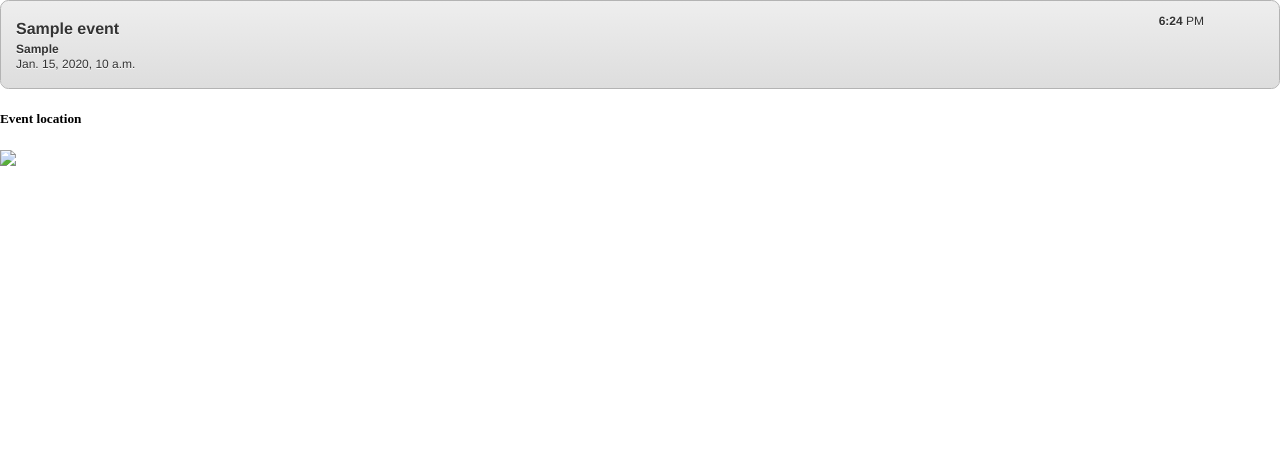
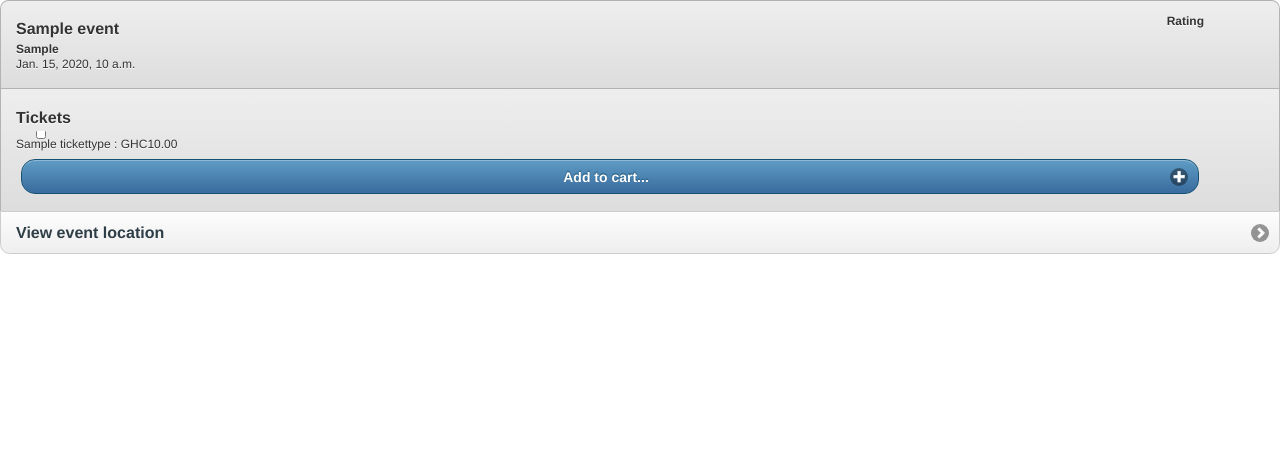
Before and after one commit to alpharay/ETS, a Django app: template templates/baseApp/eventDetails.html in a window 1280 px wide. Shown: the top 453 px of the page. Run offline with Django 3.2, Linux system fonts and the light colour scheme; tables that the repository leaves empty hold one stand-in row (values such as "Sample post"); the template is opened without the code that fills it: values that come from a table or form of the project are taken from there, most other values are stand-ins (such as "Sample title", 1, 10 or a date in 2020); some libraries are stand-ins or nearby versions.

Commit message:
updated templates

```diff
--- a/baseApp/models.py
+++ b/baseApp/models.py
@@ -108,6 +108,7 @@ class Ticket(models.Model):
     event=models.ForeignKey(Event,blank=True)
     ticketType = models.ForeignKey(TicketType)
     pin=models.CharField(max_length=30)
+    quantity=models.IntegerField(max_length=5)
     serialNo=models.CharField(max_length=30)
     #order =  models.CharField(max_length=30)
     def __unicode__(self):
--- a/baseApp/urls.py
+++ b/baseApp/urls.py
@@ -8,6 +8,7 @@ url(r'^bycategory$', 'baseApp.views.categories_list'),
 url(r'^events/(?P<id>\d+)$', 'baseApp.views.events_list'),
 #url(r'^login$', 'reg.views.blog_list'),
 url(r'^(detail|info)/(?P<id>\d+)$', 'baseApp.views.event_detail'),
+url(r'^map/(?P<id>\d+)$', 'baseApp.views.view_map'),
 #url(r'^search/(.+)*$', 'blog.views.blog_search'),
 #url(r'^editcomment/(?P<id>\d+)*/$', 'blog.views.edit_comment'),
 )
--- a/reg/views.py
+++ b/reg/views.py
@@ -36,8 +36,6 @@ def signupView(request):
          #         form = CommentForm(initial={'id':comment.id,'body':comment.body,'author':comment.author})
 
 
-
-
 @csrf_exempt
 def loginView(request):
     if request.method == 'POST':
--- a/templates/baseApp/categoryView.html
+++ b/templates/baseApp/categoryView.html
@@ -1,11 +1,12 @@
 {% extends 'baseApp/index.html' %}
 {% block content %}
 <div  data-role="page" data-theme="Swatch D">
-<div align="center" data-role="header" data-theme="b"> List of Event Categories</div>
+<div align="center" data-role="header" data-theme="b"><p>List of Event Categories</p></div>
 {% for cat in category_list %}
 <ul data-role="listview" data-theme="c">
 <li><a href="/baseApp/events/{{ cat.id }}" rel="external", data-ajax="false">{{ cat.name}}</a></li>
 </ul>
 {% endfor %}
 </div>
+
 {% endblock %}
--- a/templates/baseApp/eventDetails.html
+++ b/templates/baseApp/eventDetails.html
@@ -2,11 +2,13 @@
 {% block content %}
 <div  data-role="page" data-theme="Swatch D">
 
-<ul class=" ui-listview ui-listview-inset ui-corner-all ui-shadow " data-inset="true" data-role="listview">
+<form method="post" data-ajax="false">
+{{ form }}
+
+<ul class=" ui-listview ui-listview-inset ui-corner-all ui-shadow " data-inset="true" data-role="listview" >
 <li class="ui-li ui-li-static ui-body-c ui-corner-top">
 <p class="ui-li-aside ui-li-desc">
-<strong>6:24</strong>
-PM
+<strong>Rating</strong>
 </p>
 <h3 class="ui-li-heading">{{ event_details.name }}</h3>
 <p class="ui-li-desc">
@@ -14,18 +16,34 @@ PM
 </p>
 <p class="ui-li-desc">{{ event_details.event_date}}</p>
 </li>
+<li class="ui-li ui-li-static ui-body-c ui-corner-bottom">
+<p class="ui-li-aside ui-li-desc">
+<strong></strong>
+
+</p>
+<h4 class="ui-li-heading">Tickets</h4>
+<p class="ui-li-desc">
+<strong></strong>
+</p>
+{% for ttype in ticket_types %}
+<div data-position="inline">
+
+<p class="ui-li-desc" >
+<input type="checkbox" name="{{ttype}}_ticket" value="{{ttype}}" /> {{ttype}} : GHC{{ttype.price}}
+</p>
+</div>
+{% endfor %}
+<div>
+<input name="{{ttype}}" type="submit" value="Add to cart..." data-icon="plus" data-iconpos="right" data-theme="b"/>
+</div>
+</li>
+<li><a href="../map/{{event_details.id}}" rel="external", data-ajax="false">View event location</a></li>
 </ul>
 
-
-
+</form>
 <div>
-<h5>Event location</h5>
-{%if event_details.locationX%}
-<img src="http://maps.google.com/maps/api/staticmap?center={{ event_details.locationX}},{{ event_details.locationY}}&markers=color:blue%7Clabel:E%7C{{ event_details.locationX}},{{ event_details.locationY}}%7Ccolor:blue&zoom=15&size=300x400&sensor=false">
-{%else%}
-<img src="http://maps.google.com/maps/api/staticmap?center={{ event_details.venue }}&markers=color:blue%7Clabel:E%7C{{ event_details.locationX}},{{ event_details.locationY}}%7Ccolor:blue&zoom=15&size=300x400&sensor=false">
-{%endif%}
 </div>
 
 </div>
+
 {% endblock %}
--- a/templates/baseApp/eventList.html
+++ b/templates/baseApp/eventList.html
@@ -1,12 +1,13 @@
 {% extends 'baseApp/index.html' %}
 {% block content %}
-
+<div>
 <div  data-role="page" data-theme="Swatch D">
-<div align="center" data-role="header" data-theme="b">Event List</div>
+<div align="center" data-role="header" data-theme="b"><p>Event List</p></div>
 {% for event in events %}
 <ul data-role="listview" data-theme="c">
 <li><a href="/baseApp/detail/{{ event.id }}" rel="external", data-ajax="false">{{ event.name}}</a></li>
 </ul>
 {% endfor %}
 </div>
+
 {% endblock %}
```
Also changed, not shown: baseApp/views.py (+15 -9 lines), templates/baseApp/map.html (added, +19 -0 lines).
